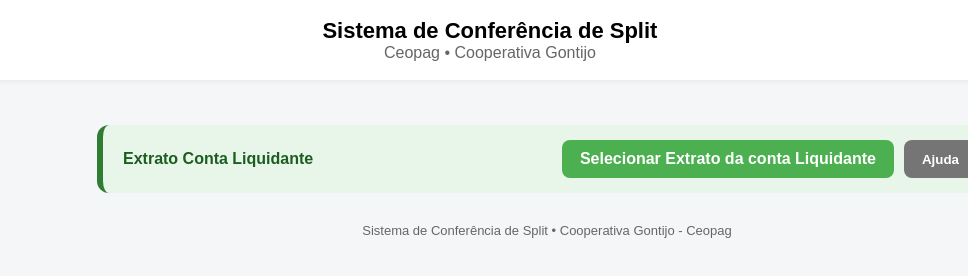
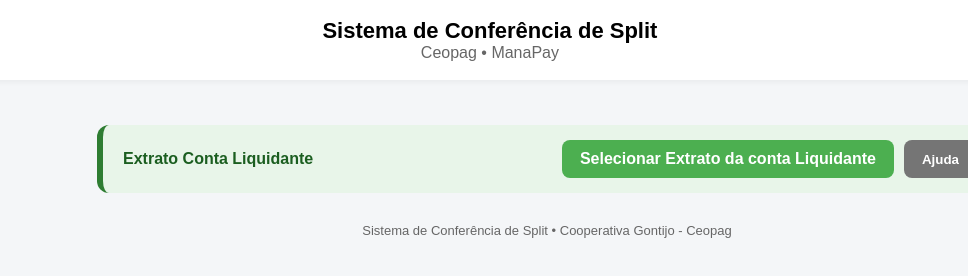
Before and after one commit to manacapital/SplitApp, a plain HTML site: page index.html in a window 1280 px wide. Shown: the full height of the page, 93-1061 px from the left. Drawn offline with Linux system fonts and the light colour scheme.

Commit message:
Update HTML structure and content

```diff
--- a/index.html
+++ b/index.html
@@ -14,7 +14,7 @@
       <img src="gontijo.png" class="logo" />
       <div class="titulo">
         <h1>Sistema de Conferência de Split</h1>
-        <p>Ceopag • Cooperativa Gontijo</p>
+        <p>Ceopag • ManaPay</p>
       </div>
       <img src="ceopag.png" class="logo" />
     </header>
```
